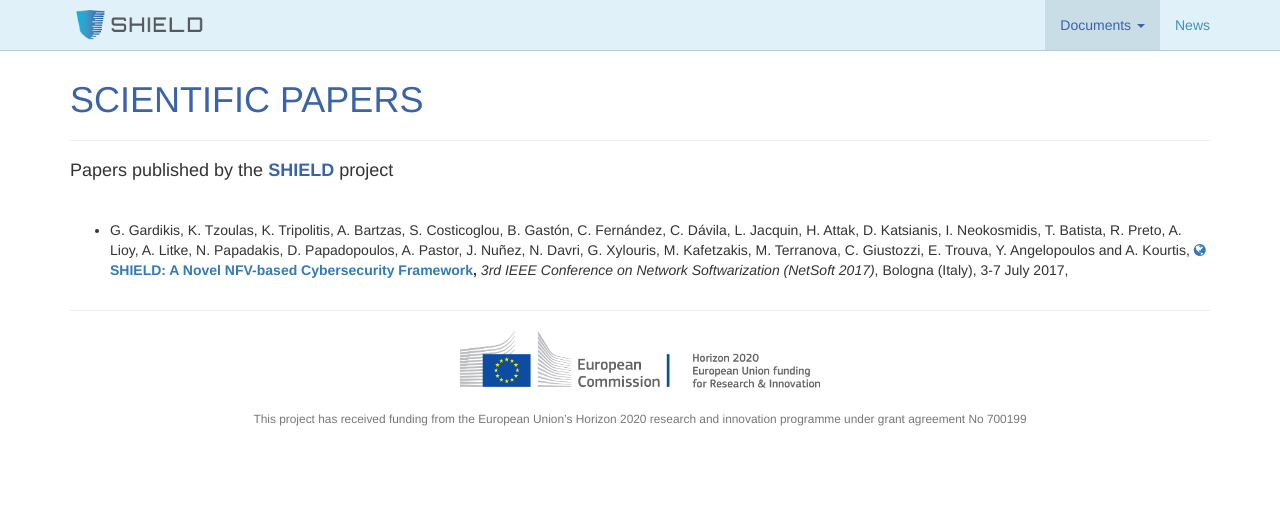
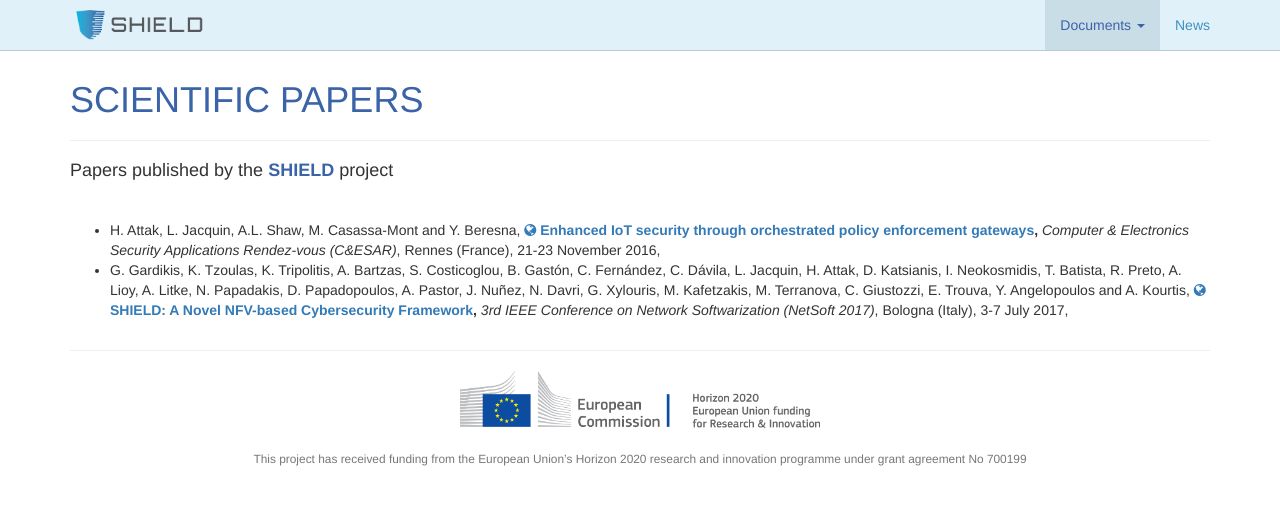
Before and after one commit to torsec/shield-h2020, a Jekyll site: the page built from documents/scientific-papers.md, in a window 1280 px wide. Shown: the top 505 px of the page. Built offline with Jekyll 4.4.1, drawn with Linux system fonts in a browser that asks for light colours; comment, search, counter and statistics services are not loaded.

Commit message:
Updated scientific papers data model with CESAR 2016

```diff
--- a/_data/documents/scientific-papers.yaml
+++ b/_data/documents/scientific-papers.yaml
@@ -1,3 +1,13 @@
+- title: "Enhanced IoT security through orchestrated policy enforcement gateways"
+  authors: H. Attak, L. Jacquin, A.L. Shaw, M. Casassa-Mont and Y. Beresna
+  date: 21-23 November 2016
+  how: Computer & Electronics Security Applications Rendez-vous (C&ESAR)
+  where: Rennes (France)
+  pages:
+  file: CESAR2016_FINAL_full_paper.pdf
+  issn:
+  doi:
+
 - title: "SHIELD: A Novel NFV-based Cybersecurity Framework"
   authors: G. Gardikis, K. Tzoulas, K. Tripolitis, A. Bartzas, S. Costicoglou, B. Gastón, C. Fernández, C. Dávila, L. Jacquin, H. Attak, D. Katsianis, I. Neokosmidis, T. Batista, R. Preto, A. Lioy, A. Litke, N. Papadakis, D. Papadopoulos, A. Pastor, J. Nuñez, N. Davri, G. Xylouris, M. Kafetzakis, M. Terranova, C. Giustozzi, E. Trouva, Y. Angelopoulos and A. Kourtis
   date: 3-7 July 2017
```
